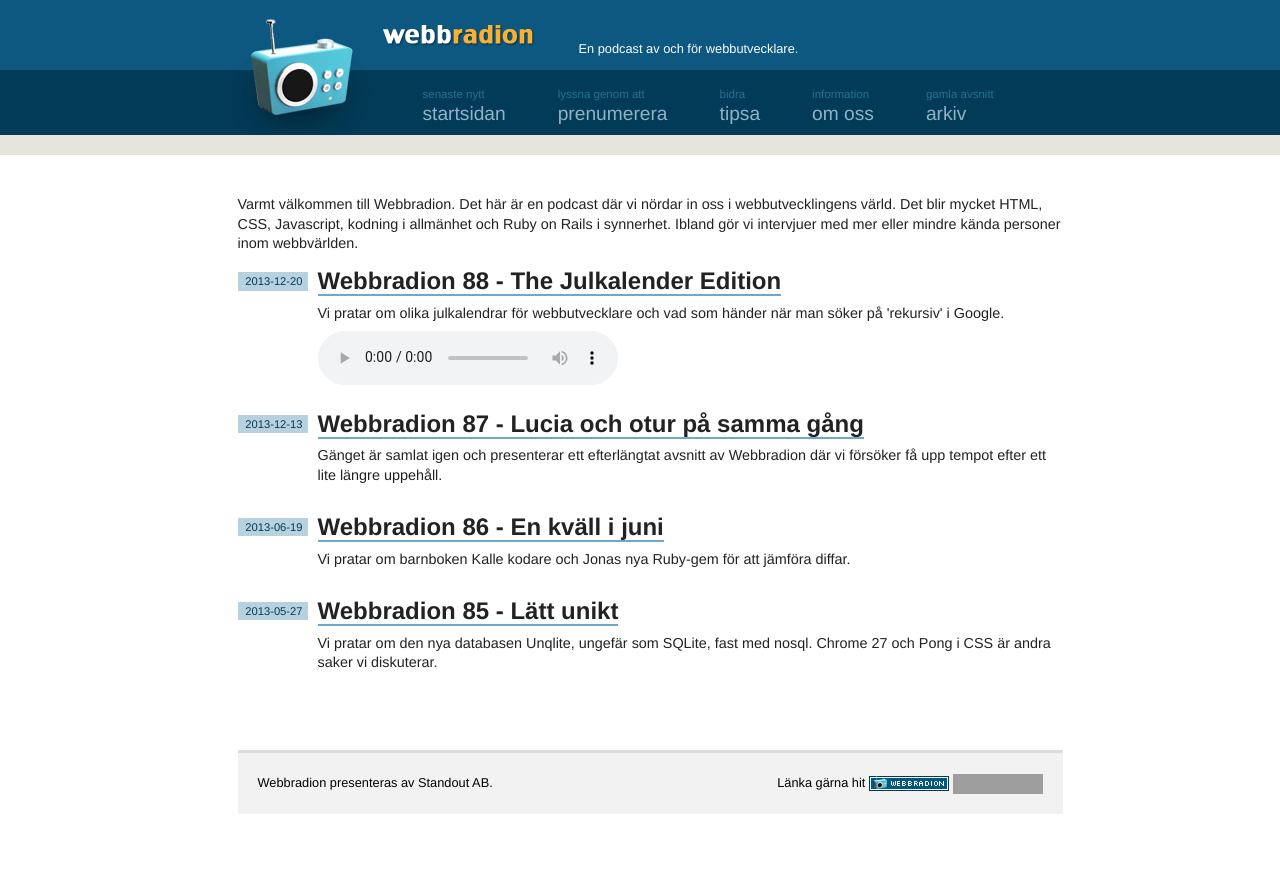
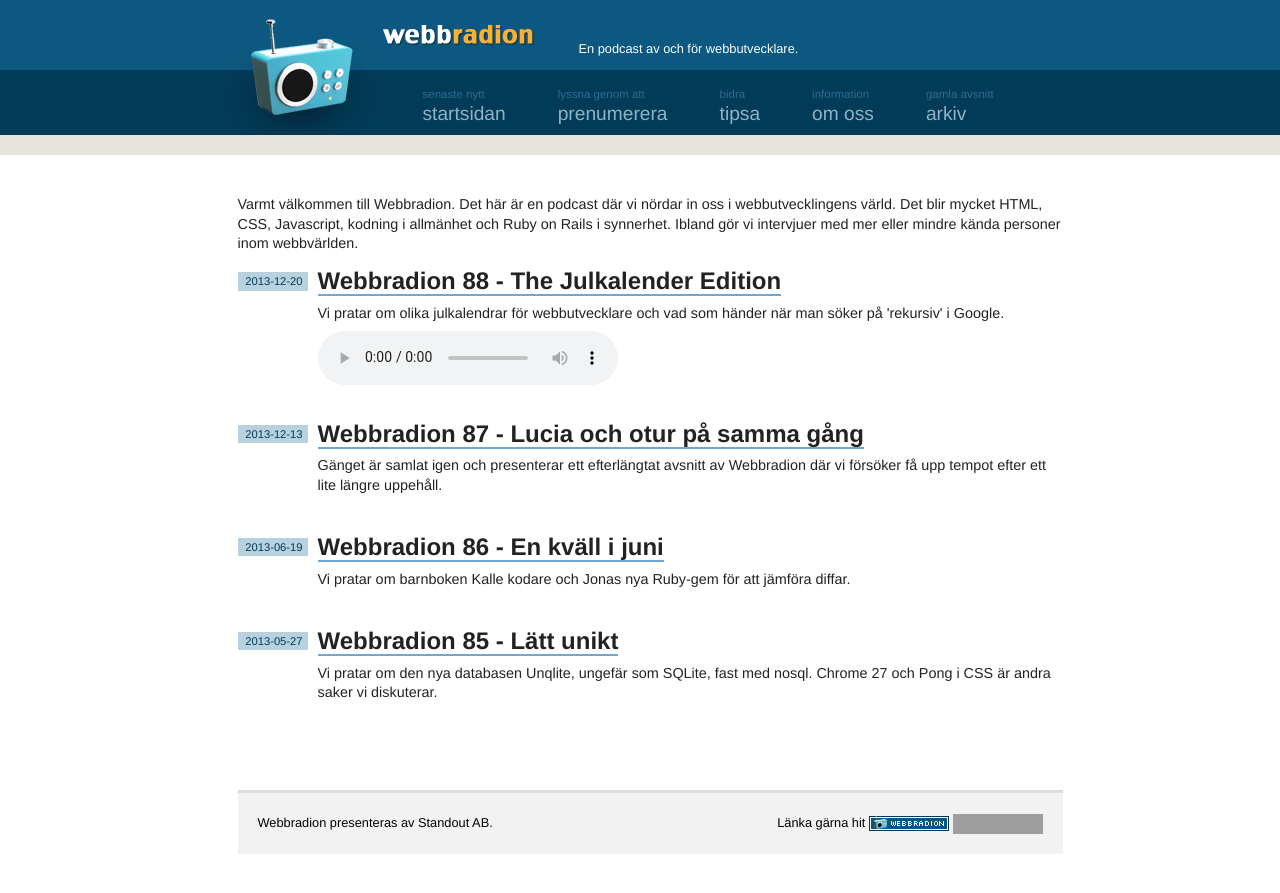
Before and after one commit to standout/webbradion.net, a Jekyll site: the page built from index.html, in a window 1280 px wide. Shown: the top 893 px of the page. Built offline with Jekyll 4.4.1, drawn with Linux system fonts in a browser that asks for light colours; grey boxes are pictures that could not be loaded.

Commit message:
Increase margin between episode-items

```diff
--- a/stylesheets/stylesheet.css
+++ b/stylesheets/stylesheet.css
@@ -234,7 +234,7 @@
 }
 .episode.item {
   position: relative;
-  margin: 10px 0 20px;
+  margin: 10px 0 30px;
   padding-left: 80px;
 }
 .episode.item .label {
```
